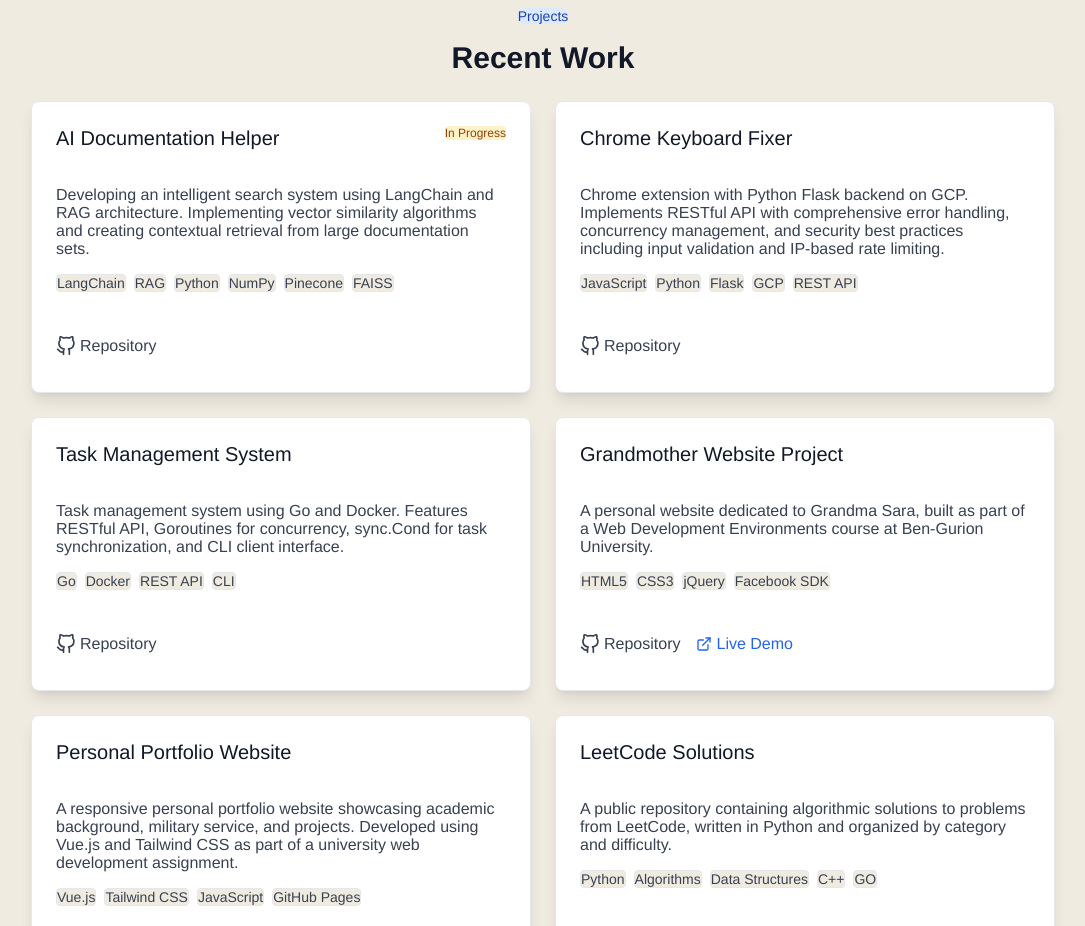
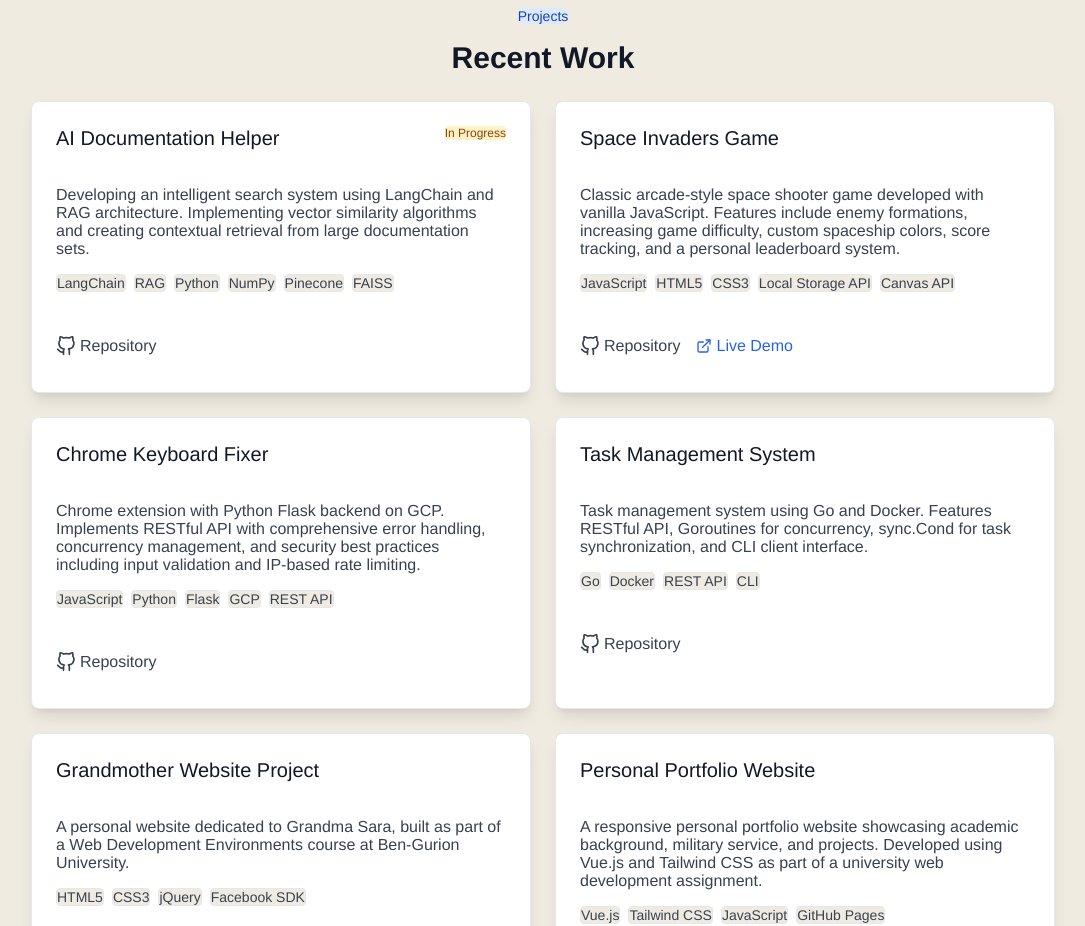
Before and after one commit to sahareitam/Personal-website, a Vue app: page / in a window 1280 px wide. Shown: the part 5280-6206 px from the top of the page, without its empty margins (97-1182 px from the left). Built offline with nearby package versions, Linux system fonts and the light colour scheme.

Commit message:
Add new Project

```diff
--- a/src/assets/components/ProjectsSection.vue
+++ b/src/assets/components/ProjectsSection.vue
@@ -225,6 +225,13 @@
           inProgress: true
         },
         {
+        title: "Space Invaders Game",
+        description: "Classic arcade-style space shooter game developed with vanilla JavaScript. Features include enemy formations, increasing game difficulty, custom spaceship colors, score tracking, and a personal leaderboard system.",
+        tech: ["JavaScript", "HTML5", "CSS3", "Local Storage API", "Canvas API"],
+        github: "https://github.com/wed-2023/assignment2-318283116_314743485_assignment2",
+        demo: "https://wed-2023.github.io/assignment2-318283116_314743485_assignment2/",
+        },
+        {
           title: "Chrome Keyboard Fixer",
           description: "Chrome extension with Python Flask backend on GCP. Implements RESTful API with comprehensive error handling, concurrency management, and security best practices including input validation and IP-based rate limiting.",
           tech: ["JavaScript", "Python", "Flask", "GCP", "REST API"],
@@ -257,6 +264,7 @@
           github: "https://github.com/sahareitam/LeetCode"
         }
       ],
+
       gradients: [
         "linear-gradient(to right, #8b5cf6, #3b82f6)", // Purple to Blue
         "linear-gradient(to right, #ef4444, #f97316)", // Red to Orange
```
Also changed, not shown: 7 other files (tests, documents, lock files or other folders).
